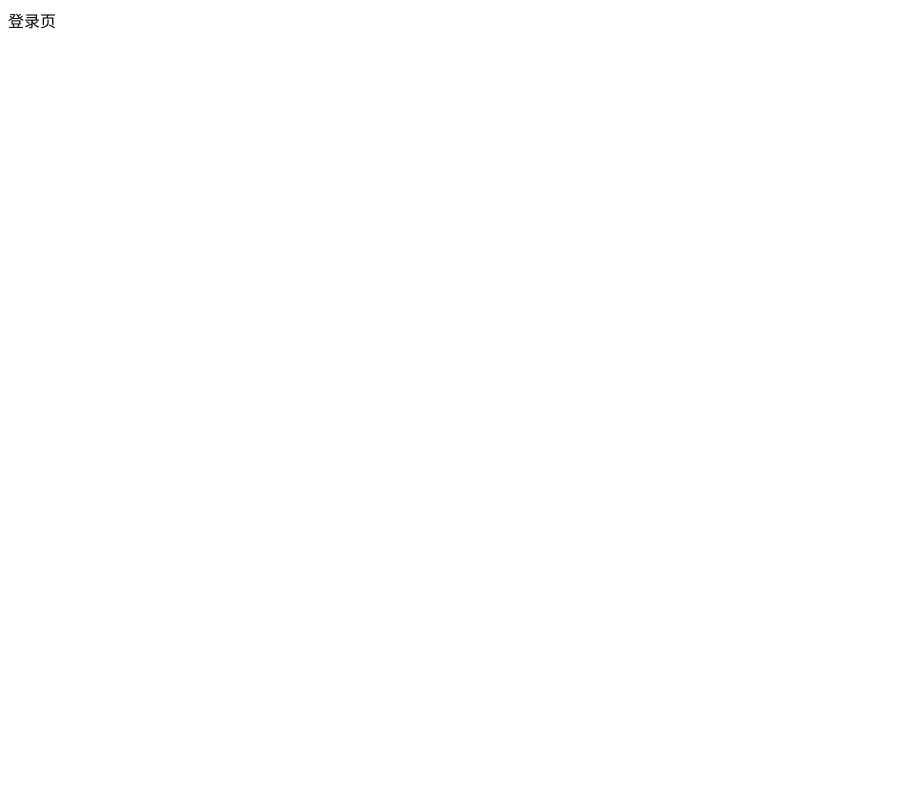
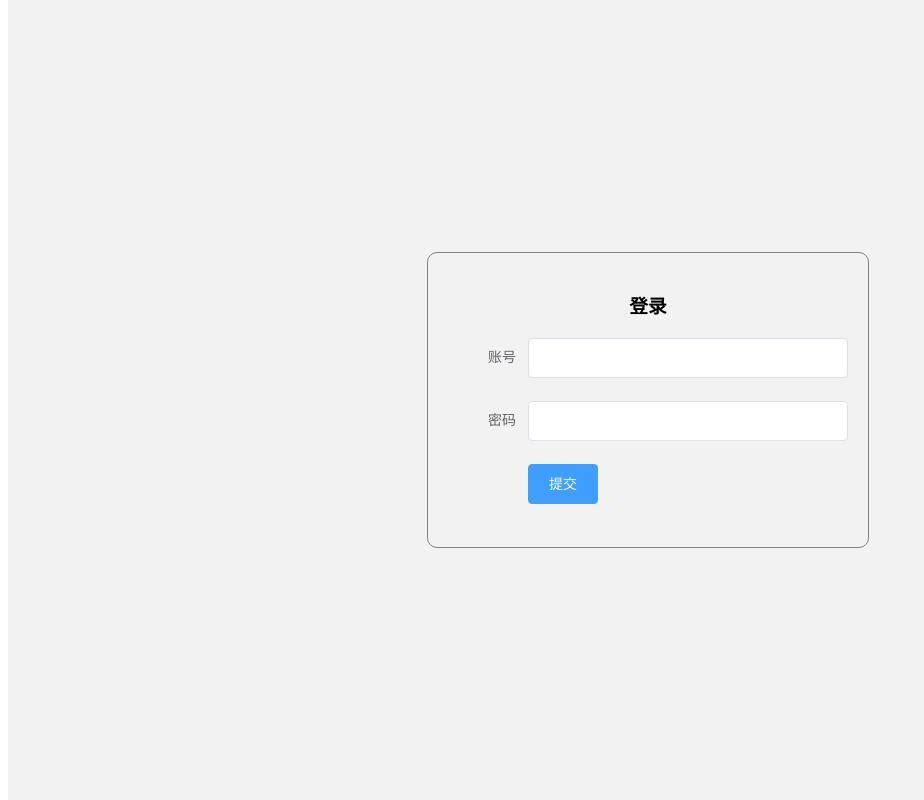
Before and after one commit to Will-Z-fighting/news-system, a Vue app: page /login in a window 1280 px wide. Shown: the whole page, without its empty margins (0-924 px from the left). Built offline with nearby package versions, Linux system fonts and the light colour scheme.

Commit message:
登录表单的基本布局

```diff
--- a/src/views/Login.vue
+++ b/src/views/Login.vue
@@ -1,13 +1,72 @@
 <template>
-    <div>登录页</div>
+    <el-row type="flex" justify="center" align="middle" class="container">
+
+        <!-- 登录表单的div -->
+        <div class="form-wrap">
+            <h3>登录</h3>
+
+            <!-- model 表单的数据对象 -->
+            <el-form ref="form" :model="form" label-width="80px">
+
+            <el-form-item label="账号">
+                <el-input v-model="form.name"></el-input>
+            </el-form-item>
+
+            <el-form-item label="密码">
+                <el-input type="password" v-model="form.pass"></el-input>
+            </el-form-item>
+
+            <el-form-item>
+                <el-button type="primary" @click="submitForm">提交</el-button>
+            </el-form-item>
+
+            </el-form>
+        </div>
+    </el-row>
 </template>
 
 <script>
 export default {
+    data(){
+        return {
+            // 表单的数据对象
+            form: {
+                name: "",
+                pass: ""
+            }
+        }
+    },
 
+    methods: {
+        // 提交表单
+        submitForm(){
+            console.log(this.form);
+
+        }
+    }
 }
 </script>
 
-<style>
+<style scoped lang="less">
+// 在定位的时候同时设置top和bottom，该元素的高度取两者的距离
+.container {
+    position: absolute;
+    top: 0;
+    bottom: 0;
+    width: 100%;
+    background: #f2f2f2;
+
+    h3 {
+        text-align: center;
+        margin-bottom: 20px;
+    }
+}
+
+.form-wrap {
+    padding: 20px;
+    border: 1px gray solid;
+    border-radius: 10px;
+    width: 400px;
+}
 
 </style>
```
